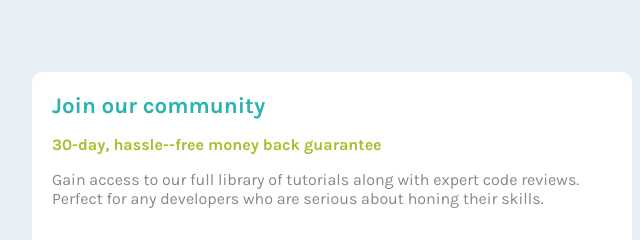
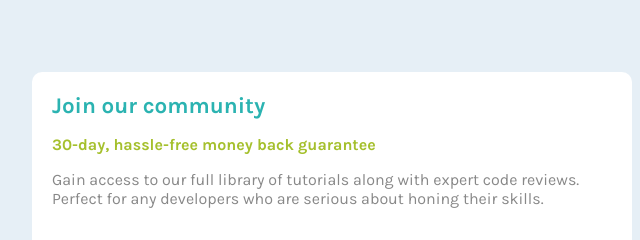
Before and after one commit to Road-Frontend-Mentor/single-price-grid-component, a plain HTML site: page index.html in a window 1280 px wide. Shown: the top 240 px of the page, 308-948 px from the left. Drawn offline with Linux system fonts and the light colour scheme.

Commit message:
corrigiendo el index

```diff
--- a/index.html
+++ b/index.html
@@ -17,7 +17,7 @@
       <section class="section">
         <article class="box box--light-blue">
           <h2 class="box__title">Join our community</h2>
-          <p class="box__subtitle">30-day, hassle--free money back guarantee</p>
+          <p class="box__subtitle">30-day, hassle-free money back guarantee</p>
           <p class="box__text box__text--dark">
             Gain access to our full library of tutorials along with expert code
             reviews. Perfect for any developers who are serious about honing
```
